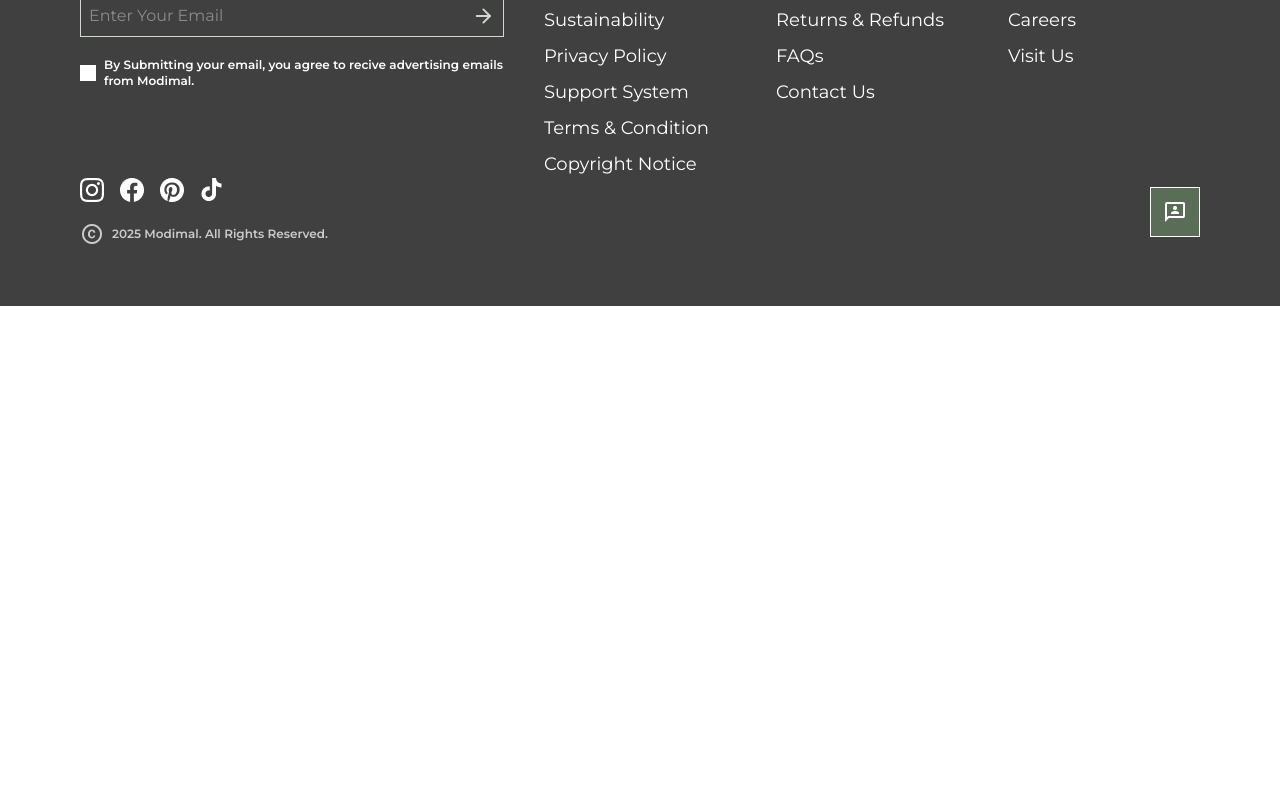
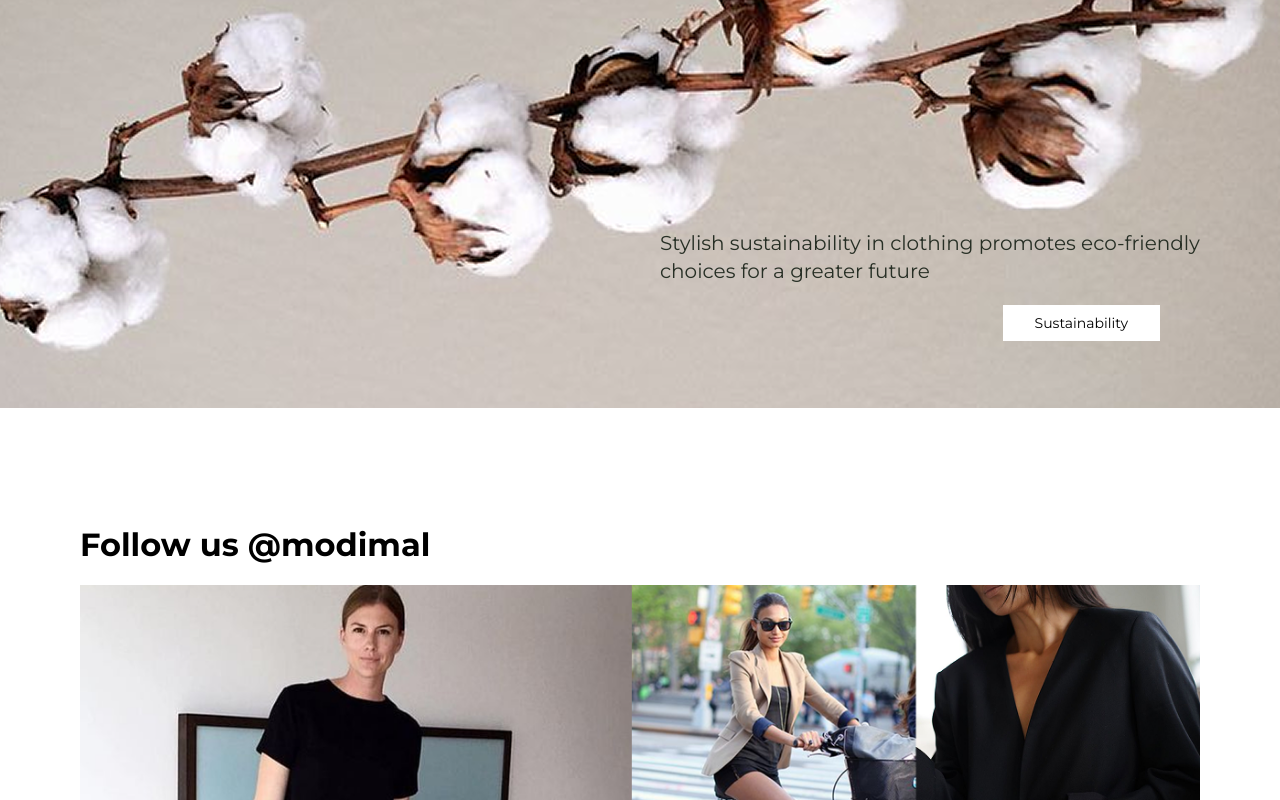
Before and after one commit to codewithprajapti/Modimal-E-Commerce-Website, a React (Vite) app in the folder client/: page / in a window 1280 px wide. Shown: the part 3120-3920 px from the top of the page. Before the commit the page ends 3426 px from the top, so only its background shows below. Built offline with nearby package versions, Linux system fonts and the light colour scheme.

Commit message:
completed home page frontend and working on sustainability mission page

```diff
--- a/client/src/App.jsx
+++ b/client/src/App.jsx
@@ -5,6 +5,7 @@ import Login from './pages/Login';
 import FAQs from './pages/FAQs';
 import ContactUs from './pages/ContactUs';
 import Home from './pages/Home';
+import SustainabilityMission from './pages/SustainabilityMission';
 
 export default function App() {
   return (
@@ -16,6 +17,7 @@ export default function App() {
           <Route path="/login" element={<Login />} />
           <Route path="/faqs" element={<FAQs />} />
           <Route path="/contact-us" element={<ContactUs />} />
+          <Route path="/sustainability-mission" element={<SustainabilityMission />} />
         </Route>
       </Routes>
     </>
--- /dev/null
+++ b/client/src/components/homeComponents/FollowUs.jsx
@@ -0,0 +1,12 @@
+import followUs from '../../assets/Landing Images/Follow Us.png';
+import { H3 } from '../typography/headings';
+
+
+export default function FollowUs() {
+  return (
+    <div className="flex flex-col gap-5">
+      <H3> Follow us @modimal </H3>
+      <img src={followUs} alt="followUs" />
+    </div>
+  );
+}
--- a/client/src/components/homeComponents/Sustainabilty.jsx
+++ b/client/src/components/homeComponents/Sustainabilty.jsx
@@ -1,10 +1,17 @@
 import React from 'react';
-import SustainibiltyImg from '../../assets/Landing Images/Sustainability.png';
 import { BXL } from '../typography/body';
+import '../../index.css';
+import { ButtonSM } from '../typography/buttons';
 export default function Sustainabilty() {
   return (
-   <div className=''>
-
-   </div>
+    <div className="sustainabilty_main flex flex-col justify-center gap-5">
+      <BXL className="text-primary-800 mt-45 pt-25 w-1/2 px-5 self-end">
+        Stylish sustainability in clothing promotes eco-friendly choices for a
+        greater future
+      </BXL>
+      <div className="self-end w-1/2 flex justify-end px-30 ">
+        <ButtonSM className="bg-white px-8"> Sustainability </ButtonSM>
+      </div>
+    </div>
   );
 }
--- a/client/src/index.css
+++ b/client/src/index.css
@@ -56,3 +56,20 @@ body {
 ::-webkit-scrollbar {
   width: 0;
 }
+
+.sustainabilty_main {
+  background-image: url('../src/assets/Landing\ Images/Sustainability.png');
+  height: 80vh;
+  width: 100%;
+  background-repeat: no-repeat;
+  background-position: center;
+  background-size: coverin;
+}
+.sustainabilty_hero {
+  background-image: url('../src/assets/Sustainability\ Images/big pic sustainability.png');
+  height: 100vh;
+  width: 100%;
+  background-repeat: no-repeat;
+  background-position: center;
+  background-size: contain;
+}
--- a/client/src/pages/Home.jsx
+++ b/client/src/pages/Home.jsx
@@ -3,6 +3,7 @@ import Hero from '../components/ui/Hero';
 import BestSellers from '../components/homeComponents/BestSellers';
 import Collection from '../components/homeComponents/Collection';
 import Sustainabilty from '../components/homeComponents/Sustainabilty';
+import FollowUs from '../components/homeComponents/FollowUs';
 
 export default function Home() {
   return (
@@ -12,7 +13,10 @@ export default function Home() {
         <BestSellers />
         <Collection />
       </div>
-        <Sustainabilty />
+      <Sustainabilty />
+      <div className="px-20">
+        <FollowUs />
+      </div>
     </div>
   );
 }
--- /dev/null
+++ b/client/src/pages/SustainabilityMission.jsx
@@ -0,0 +1,9 @@
+import React from 'react'
+
+export default function SustainabilityMission() {
+  return (
+    <div className='flex flex-col sustainabilty_hero'>
+      <div className=''>  </div>
+    </div>
+  )
+}
```
Also changed, not shown: client/src/assets/Landing Images/Follow Us.png (added), client/src/assets/Sustainability Images/big pic sustainability.png (added).
